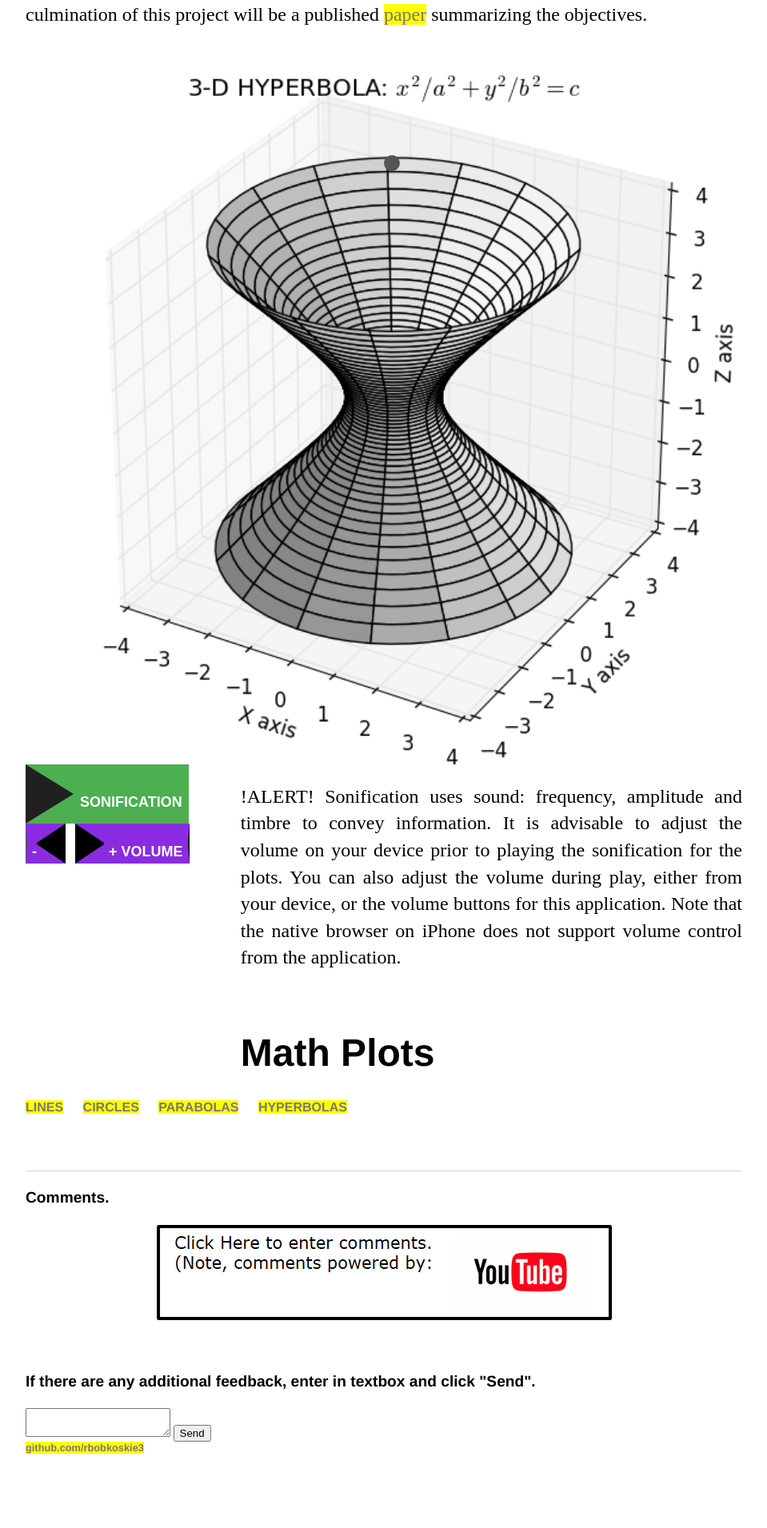
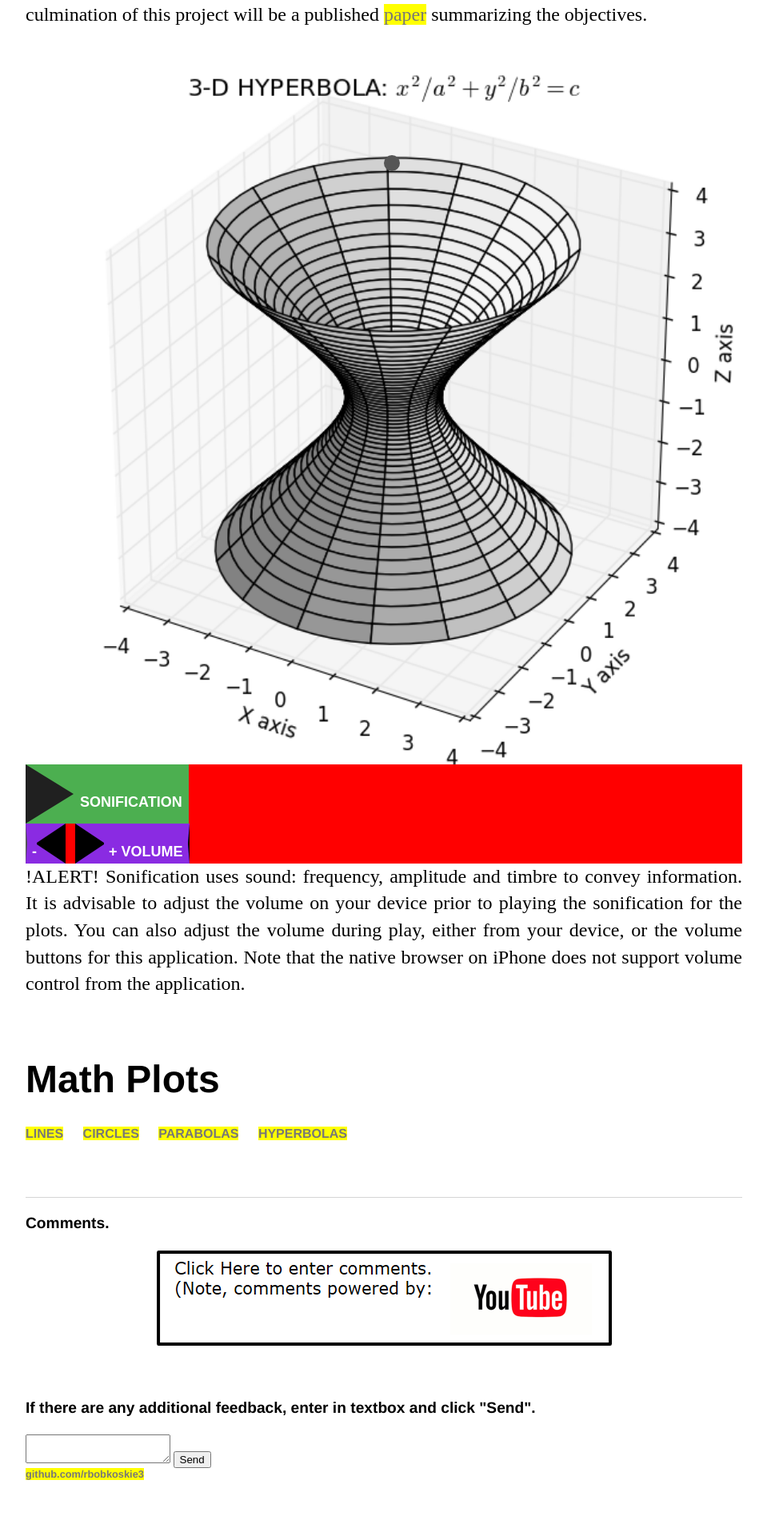
Before and after one commit to rbobkoskie3/rbobkoskie3.github.io, a Jekyll site: the page built from index.html, in a window 1280 px wide. Shown: the part 787-2698 px from the top of the page at 80% size, without its empty margins (160-1119 px from the left). Built offline with Jekyll 4.4.1, drawn with Linux system fonts in a browser that asks for light colours; before the commit the page ends 2665 px from its top, so only the background shows below that.

Commit message:
Add files via upload

```diff
--- a/index.html
+++ b/index.html
@@ -130,7 +130,7 @@ title: Math, Sonification, Plots
                 // height: 600px;
                 position: relative;
                 // background: url('https://rbobkoskie3.github.io/images/ST_Circle.png');
-                background-color: blue;
+                // background-color: blue;
                 // background-color: black;
         }
 
@@ -269,15 +269,27 @@ title: Math, Sonification, Plots
         */
 
         .floatButton {
-            width:30%;
-            height:400px;
+            width: 100%;
+            height: 100%;
+            // width: 800px;
+            // height: 600px;
+            // width:30%;
+            // height:400px;
             float:left;
+            position: relative;
+            background-color: red;
         }
 
         floatWarning {
-            width:70%;
-            height:400px;
-            float:left;
+            width: 100%;
+            height: 100%;
+            // width: 800px;
+            // height: 600px;
+            // width:70%;
+            // height:400px;
+            float:right;
+            position: relative;
+            background-color: red;
         }
     </style>
 </head>
@@ -328,7 +340,6 @@ title: Math, Sonification, Plots
             <button class="volDec" onclick="vol_dec()">-</button>
             <button class="volInc" onclick="vol_inc()">+ VOLUME</button>
         </div>
-        <div><p>
         <div class="floatWarning">
             <div><p>
                 !ALERT! Sonification uses sound: frequency, amplitude and timbre to convey
@@ -338,7 +349,6 @@ title: Math, Sonification, Plots
                 Note that the native browser on iPhone does not support volume control from the application.
             </p></div>
         </div>
-        </p></div>
 
         <script>
             var playButton = document.getElementById("playButton")
```
Lines whose indentation alone changed are shown as unchanged.
